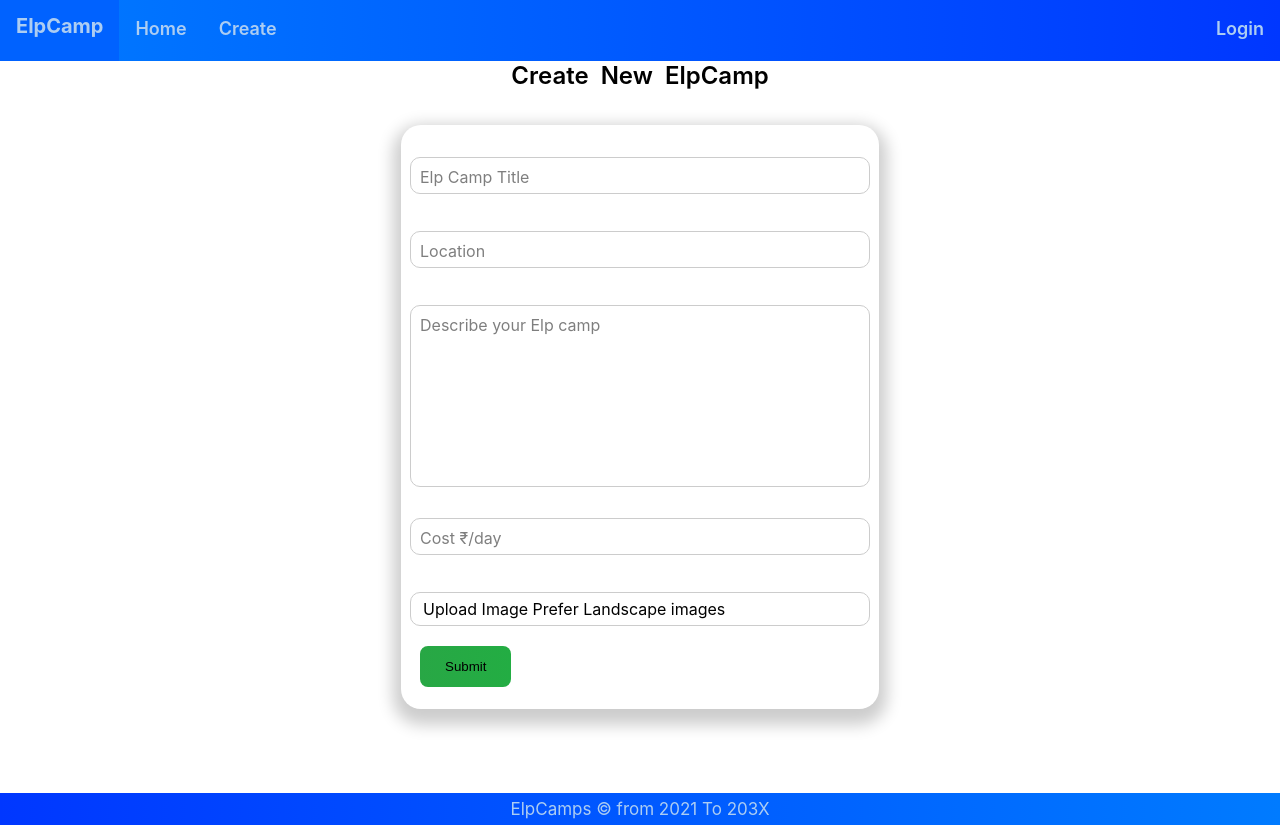
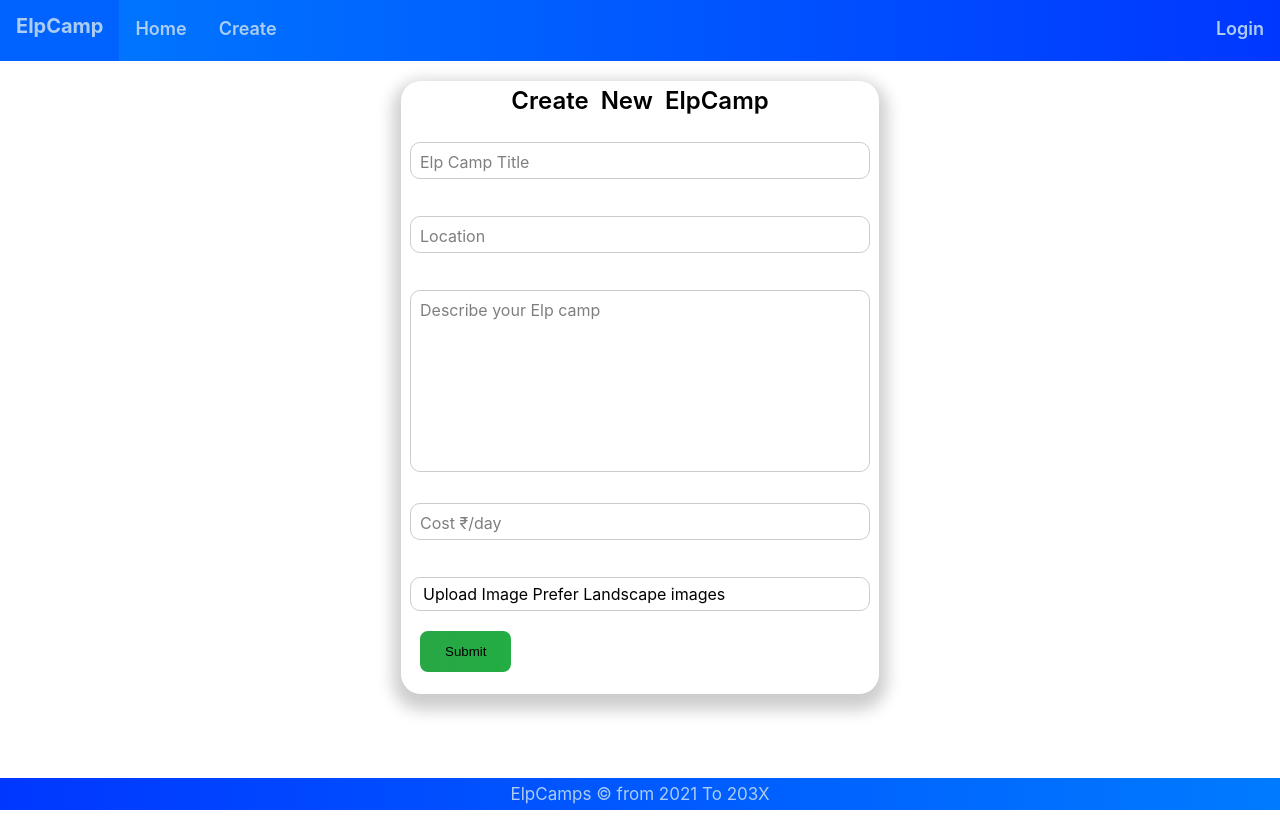
Before and after one commit to NutsR/Elpers, a Next.js app: page /elpers/create in a window 1280 px wide. Built offline with nearby package versions, Linux system fonts and the light colour scheme.

Commit message:
Styles fixes

```diff
--- a/components/form.jsx
+++ b/components/form.jsx
@@ -1,11 +1,21 @@
 import styles from "../styles/form.module.css";
-function FormInput({ handleChange, handleSubmit, value }) {
+function FormInput({ handleChange, handleSubmit, value, title}) {
 	if (!value) {
 		return <div>No ElpCamp Found</div>;
 	}
 	return (
 		<div className={styles.container}>
 			<div className={styles.card}>
+				<h2
+				style={{
+					textAlign: "center",
+					fontWeight: "600",
+					wordSpacing: "6px",
+					marginTop: "0px",
+				}}
+			>
+				{title || 'Form'}
+			</h2>
 				<div className={styles.inputArea}>
 					<label htmlFor="title" className="formLabel">
 						<input
--- a/pages/elpers/[id]/edit.jsx
+++ b/pages/elpers/[id]/edit.jsx
@@ -74,6 +74,7 @@ function EditCamp({ elpCamp }) {
 				handleChange={handleChange}
 				handleSubmit={handleSubmit}
 				value={state}
+				title={`Editing ${elpCamp.title}`}
 			/>
 		</>
 	);
--- a/pages/elpers/create.jsx
+++ b/pages/elpers/create.jsx
@@ -88,19 +88,10 @@ function ElperForm() {
 	// Render form
 	return (
 		<>
-			<h2
-				style={{
-					textAlign: "center",
-					fontWeight: "600",
-					wordSpacing: "6px",
-					marginTop: "0px",
-				}}
-			>
-				Create New ElpCamp
-			</h2>
 			<FormInput
 				handleChange={handleChange}
 				handleSubmit={handleSubmit}
+				title="Create New ElpCamp"
 				value={state}
 			/>
 		</>
```
